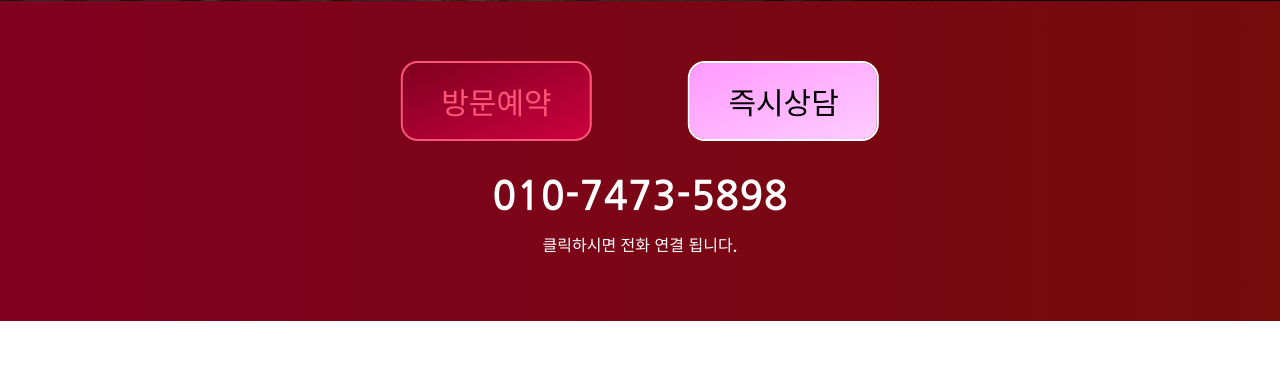
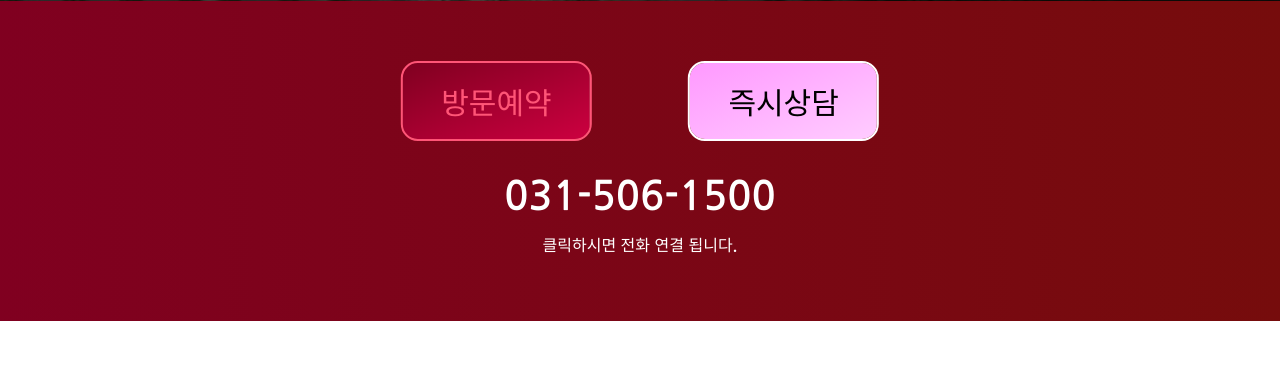
Before and after one commit to NeoMaster831/Slave, a Flask app: page / in a window 1280 px wide. Shown: the part 479-848 px from the top of the page. Run offline with Flask 3, Linux system fonts and the light colour scheme; some web fonts are replaced.

Commit message:
werwrwer

```diff
--- a/api/templates/index.html
+++ b/api/templates/index.html
@@ -37,7 +37,7 @@
     </div>
 
     <div id="phoneContainer">
-        <a href="tel:010-7473-5898">010-7473-5898</a>
+        <a href="tel:010-7473-5898">031-506-1500</a>
         <p>클릭하시면 전화 연결 됩니다.</p>
     </div>
 
@@ -71,7 +71,7 @@
     </div>
 
     <div id="phoneContainer">
-        <a href="tel:010-7473-5898" style="color: #800020">010-7473-5898</a>
+        <a href="tel:010-7473-5898" style="color: #800020">031-506-1500</a>
         <p style="color: #400020">클릭하시면 전화 연결 됩니다.</p>
     </div> <br><br><br><br>
 
```
